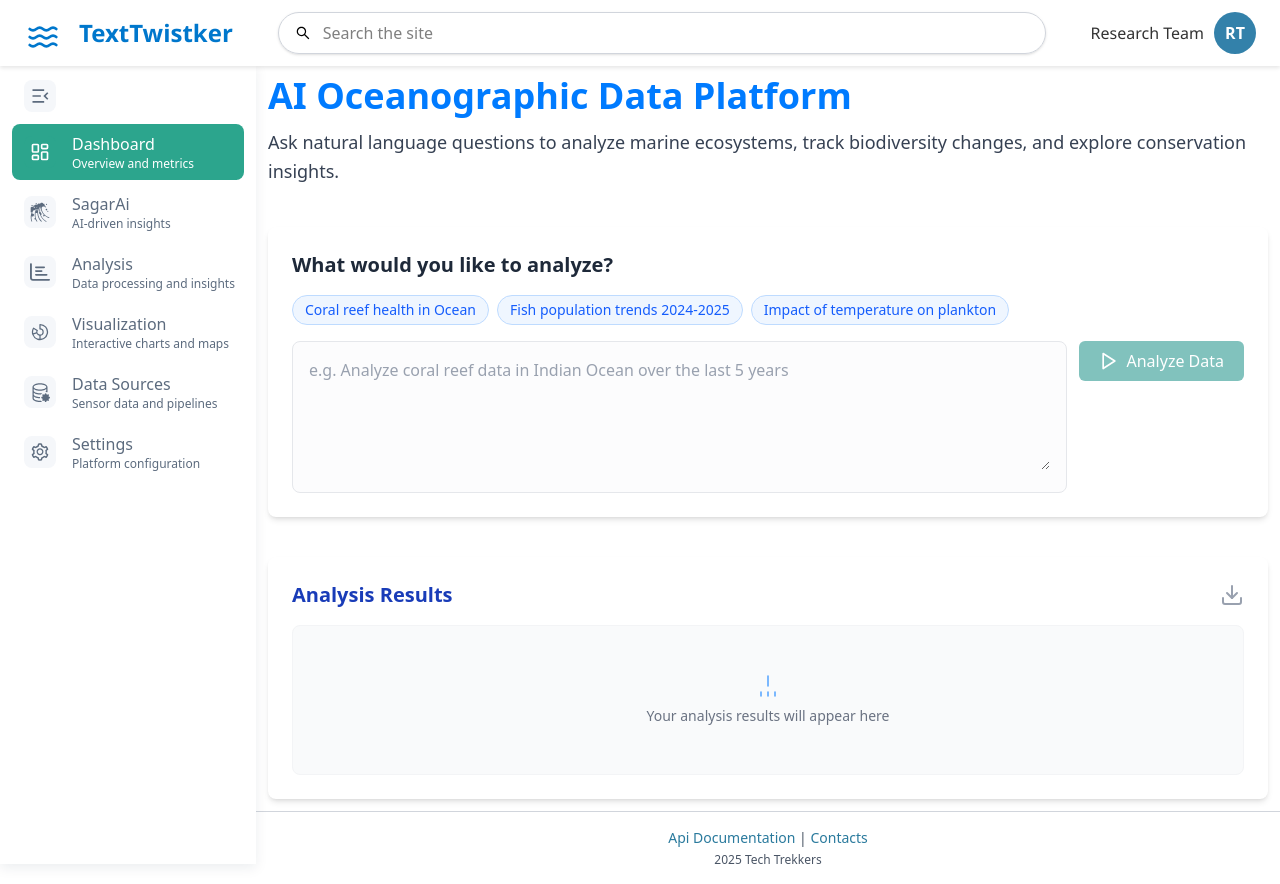
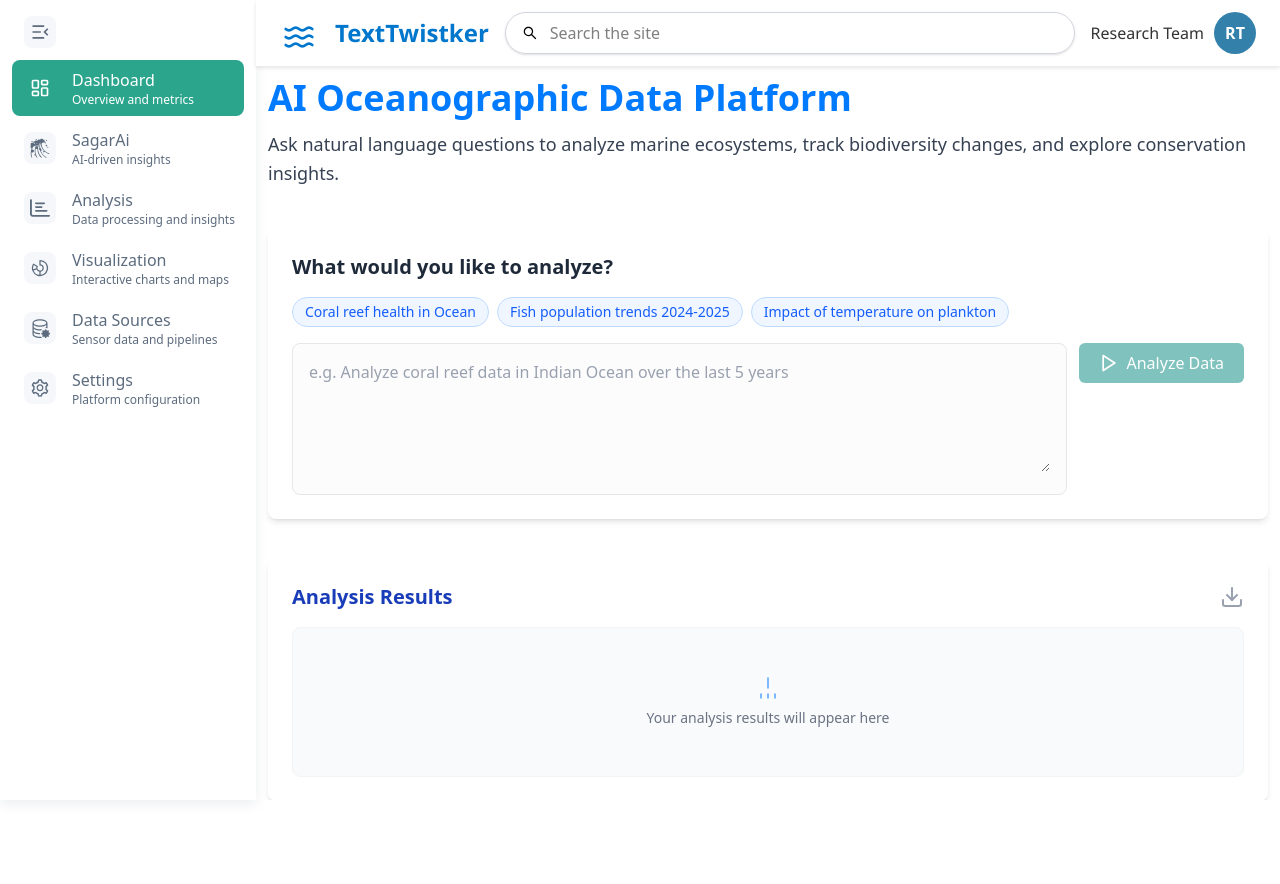
Before and after one commit to TechTrekkers-GEHU/aioceanographic-frontend, a React (Vite) app: page / in a window 1280 px wide. After the commit the page ends 800 px from the top, so only its background shows below. Built offline with nearby package versions, Linux system fonts and the light colour scheme.

Commit message:
TopBar UX improvement

```diff
--- a/src/App.jsx
+++ b/src/App.jsx
@@ -1,8 +1,7 @@
 "use client"
 
-import React, { useState } from "react"; // Import useState
+import React, { useState } from "react";
 import { BrowserRouter as Router, Route, Routes, useLocation } from "react-router-dom";
-
 
 import Sidebar from "./components/SideBar/sidebar";
 import OceanSidebar from "./components/SideBar/oceansidebar";
@@ -18,34 +17,34 @@ const AppShell = () => {
   const { pathname } = useLocation();
   const isVisualizationPage = pathname.toLowerCase().startsWith("/visualization");
 
-
   const [activeVizId, setActiveVizId] = useState("param");
 
-
-  const hideFooter = ["/sagarai", "/visualization"].some(path => pathname.toLowerCase().startsWith(path));
+  const hideFooter = ["/sagarai", "/visualization"].some(path =>
+    pathname.toLowerCase().startsWith(path)
+  );
   const hideHeader = pathname.toLowerCase().startsWith("/sagarai");
 
   return (
-    <div className="flex flex-col h-screen min-h-screen w-full">
+    <div className="flex h-screen w-full">
+      <div className="shrink-0 h-screen bg-white">
+        <Sidebar />
+      </div>
+
+      <div className="flex flex-col flex-1 min-w-0">
         {!hideHeader && (
-        <div className="fixed top-0 left-0 right-0 z-50">
+          <div className="w-full">
             <TopBar />
           </div>
         )}
-      <div className={`flex flex-1 min-w-0 ${!hideHeader ? 'pt-16' : 'pt-0'}`}>
-        {/* Always render the main Sidebar */}
-        <div className={`shrink-0 sticky ${hideHeader ? "top-0" : "top-16"} h-[calc(100vh-4rem)] bg-white`}>
-          <Sidebar />
-        </div>
 
-        {/* Conditionally render the OceanSidebar */}
+        <div className="flex flex-1 min-h-0">
           {isVisualizationPage && (
-          <div className="shrink-0 sticky top-16 h-[calc(100vh-4rem)] bg-white">
+            <div className="shrink-0 h-[calc(100vh-4rem)] bg-white">
               <OceanSidebar activeItem={activeVizId} onSelect={setActiveVizId} />
             </div>
           )}
 
-        <main className="flex-1 min-w-0 flex flex-col">
+          <main className="flex-1 min-w-0 flex flex-col overflow-y-auto">
             <div className="mx-auto w-full">
               <Routes>
                 <Route path="/" element={<Home />} />
@@ -67,6 +66,7 @@ const AppShell = () => {
           </main>
         </div>
       </div>
+    </div>
   );
 };
 
```
Lines whose indentation alone changed are shown as unchanged.
